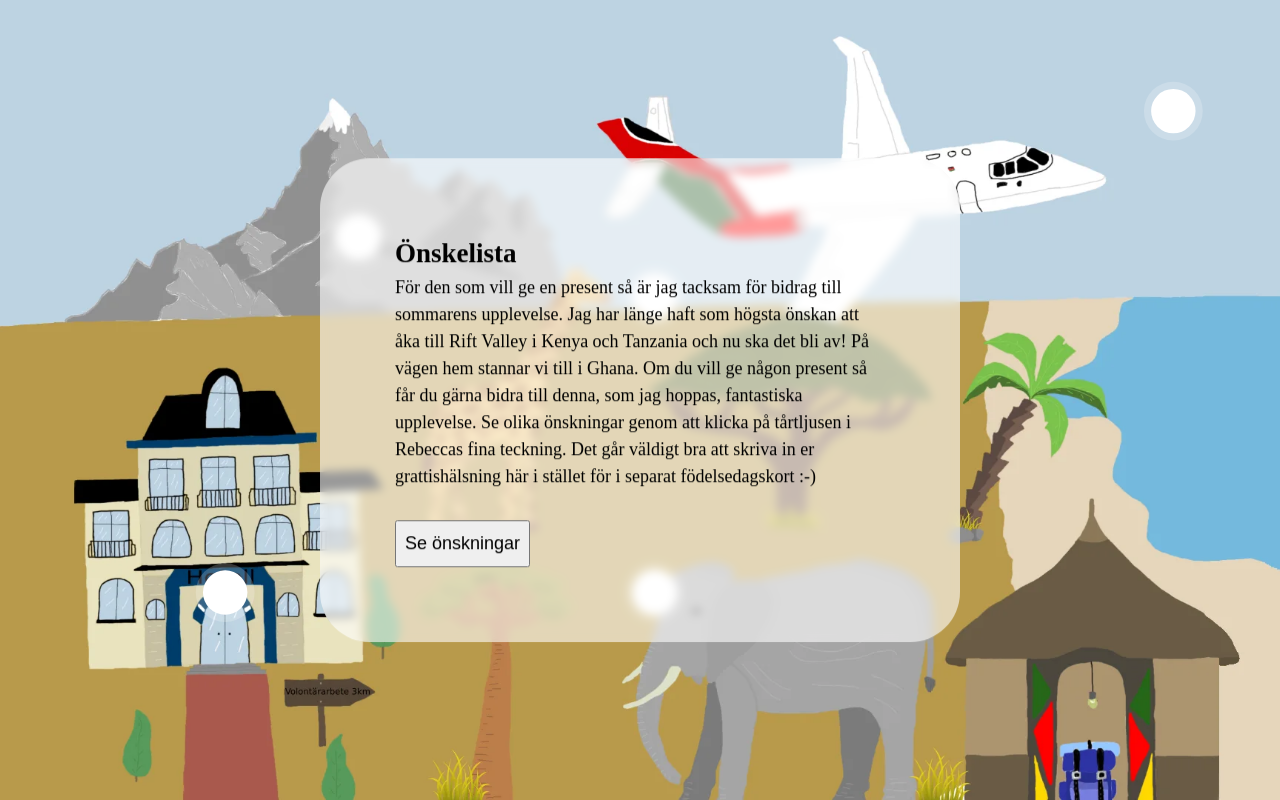
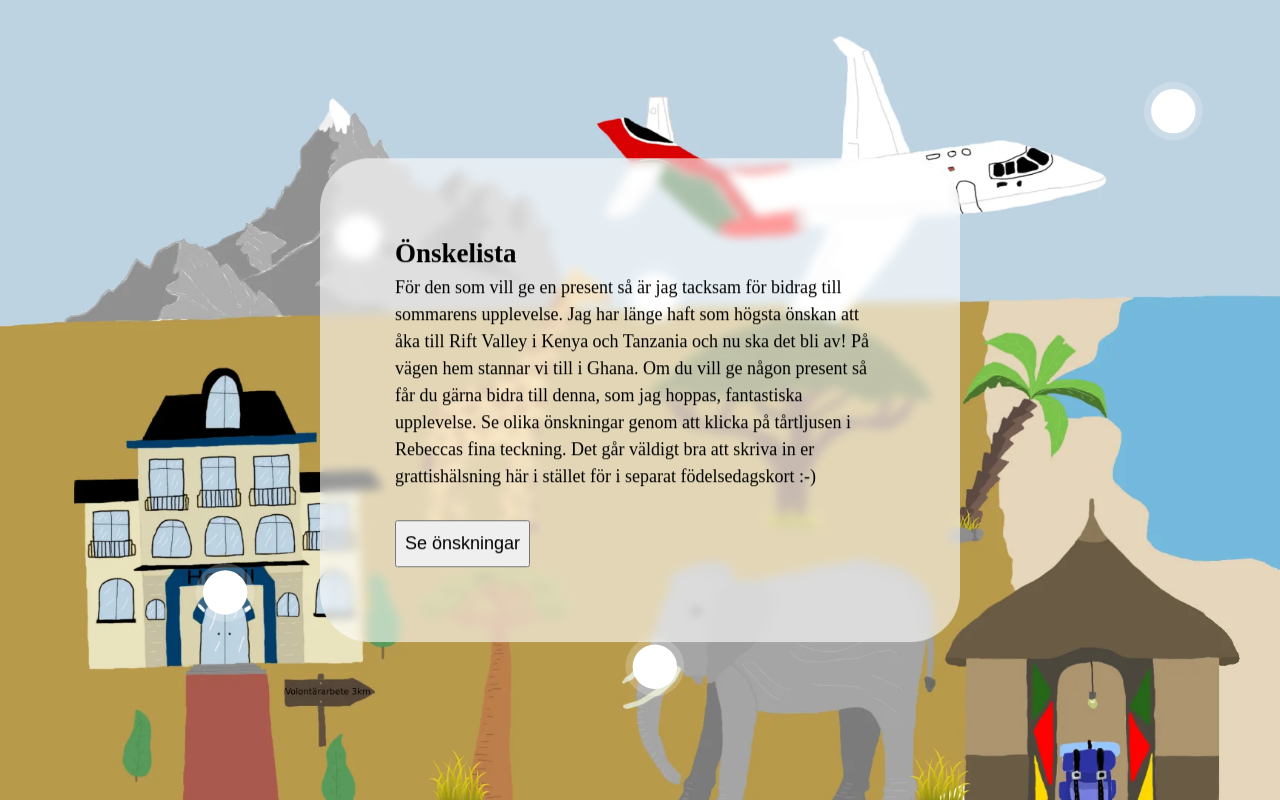
Before and after one commit to CeciliaNilsson000/Birthday, a plain HTML site: page index.html in a window 1280 px wide. Drawn offline with Linux system fonts and the light colour scheme.

Commit message:
Update index.html

```diff
--- a/index.html
+++ b/index.html
@@ -35,8 +35,8 @@
             </a>
 
               <a href="#elefant" class="dot" data-id="elefant">
-                <circle class="pulsating-dot" cx="1300" cy="800" r="30" fill="white"></circle>
-                <circle class="radiating-circle" cx="1300" cy="800" r="30" fill="white" fill-opacity="0.4"></circle>
+                <circle class="pulsating-dot" cx="1300" cy="900" r="30" fill="white"></circle>
+                <circle class="radiating-circle" cx="1300" cy="900" r="30" fill="white" fill-opacity="0.4"></circle>
             </a>
 
         </svg>
```
